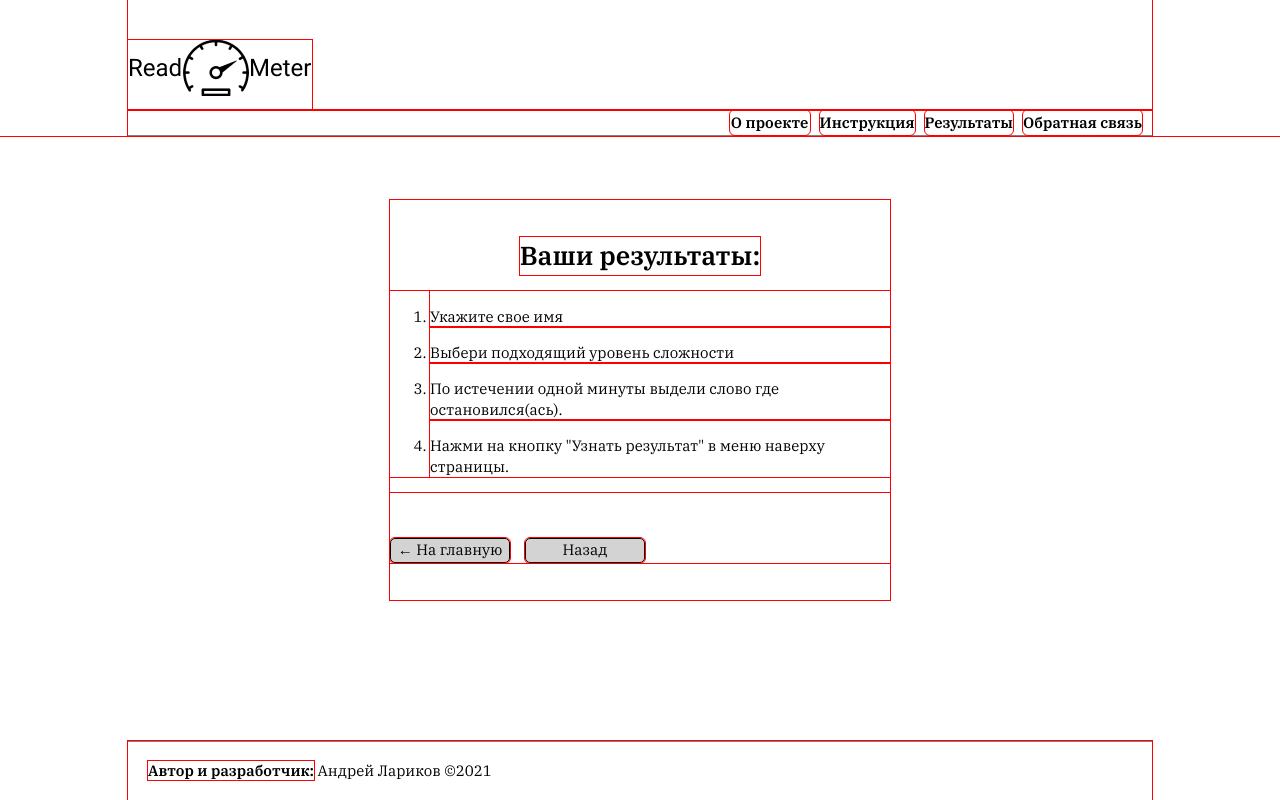
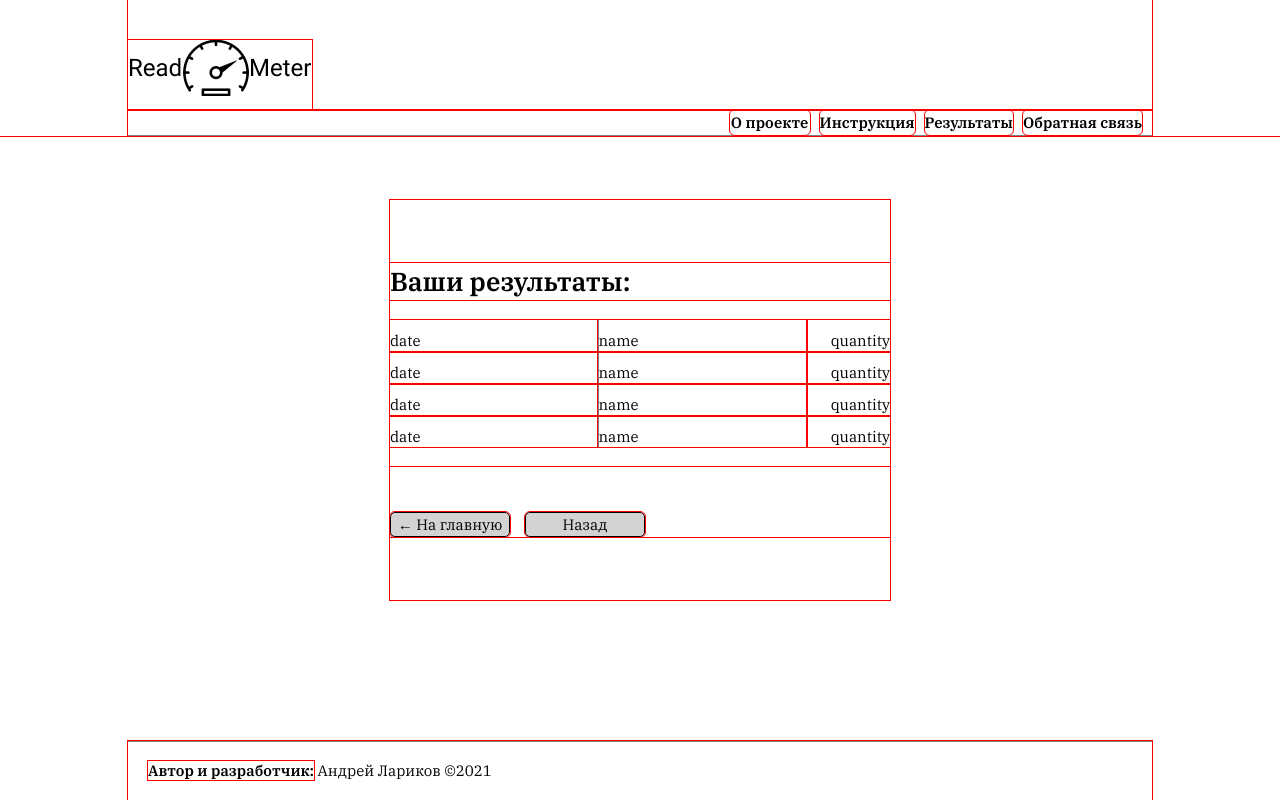
Before and after one commit to larikov174/readometr, a React (Create React App) app: page /results in a window 1280 px wide. Built offline with nearby package versions, Linux system fonts and the light colour scheme.

Commit message:
dev: add result page

```diff
--- /dev/null
+++ b/src/blocks/results/results.css
@@ -0,0 +1,14 @@
+.results {
+  max-width: 500px;
+  height: 50%;
+  position: absolute;
+  top: 0;
+  bottom: 0;
+  left: 0;
+  right: 0;
+  margin: auto;
+  font-family: "IBM Plex Serif", serif, Arial;
+  display: flex;
+  flex-direction: column;
+  justify-content: center;
+}
--- /dev/null
+++ b/src/blocks/results/results__item.css
@@ -0,0 +1,8 @@
+.results__item {
+  display: flex;
+  border-bottom: 1px solid grey;
+}
+
+.results__item:last-child {
+  border: none;
+}
--- /dev/null
+++ b/src/blocks/results/results__list.css
@@ -0,0 +1,5 @@
+.results__list {
+  margin: 20px auto;
+  padding: 0;
+  width: 100%;
+}
--- /dev/null
+++ b/src/blocks/results/results__text.css
@@ -0,0 +1,25 @@
+.results__text {
+  font-family: "IBM Plex Serif", serif, Arial;
+  font-weight: 400;
+  font-size: 15px;
+  line-height: 1.4;
+  margin: 0;
+  padding: 10px 0 0 0;
+  width: 100%;
+}
+
+.results__text:nth-of-type(2) {
+  border-right: 1px solid grey;
+  border-left: 1px solid grey;
+
+}
+.results__text:nth-of-type(3) {
+  text-align: end;
+  width: 40%;
+}
+
+@media screen and (max-width: 450px) {
+  .results__text {
+    font-size: 12px;
+  }
+}
--- /dev/null
+++ b/src/blocks/results/results__title.css
@@ -0,0 +1,13 @@
+.results__title {
+  font-weight: 600;
+  font-size: 26px;
+  line-height: 1.46;
+  margin: 0;
+  padding: 0;
+}
+
+@media screen and (max-width: 450px) {
+  .results__title {
+    font-size: 20px;
+  }
+}
--- a/src/components/results/Results.js
+++ b/src/components/results/Results.js
@@ -4,16 +4,28 @@ import { Link, useNavigate } from "react-router-dom";
 export const Results = () => {
   const navigate = useNavigate();
   return (
-    <section className="guide">
-      <h1 className="about__title">Ваши результаты:</h1>
-      <ul className="guide__list">
-        <li className="about__text">Укажите свое имя</li>
-        <li className="about__text">Выбери подходящий уровень сложности</li>
-        <li className="about__text">
-          По истечении одной минуты выдели слово где остановился(ась).
+    <section className="results">
+      <h1 className="results__title">Ваши результаты:</h1>
+      <ul className="results__list">
+        <li className="results__item">
+          <p className="results__text">date</p>
+          <p className="results__text">name</p>
+          <p className="results__text">quantity</p>
         </li>
-        <li className="about__text">
-          Нажми на кнопку "Узнать результат" в меню наверху страницы.
+        <li className="results__item">
+          <p className="results__text">date</p>
+          <p className="results__text">name</p>
+          <p className="results__text">quantity</p>
+        </li>
+        <li className="results__item">
+          <p className="results__text">date</p>
+          <p className="results__text">name</p>
+          <p className="results__text">quantity</p>
+        </li>
+        <li className="results__item">
+          <p className="results__text">date</p>
+          <p className="results__text">name</p>
+          <p className="results__text">quantity</p>
         </li>
       </ul>
       <div className="guide__actions">
--- a/src/index.css
+++ b/src/index.css
@@ -41,6 +41,11 @@
 @import url(./blocks/guide/guide.css);
 @import url(./blocks/guide/guide__list.css);
 @import url(./blocks/guide/guide__actions.css);
+@import url(./blocks/results/results.css);
+@import url(./blocks/results/results__list.css);
+@import url(./blocks/results/results__item.css);
+@import url(./blocks/results/results__title.css);
+@import url(./blocks/results/results__text.css);
 
 *{
   outline: 1px solid red;
```
